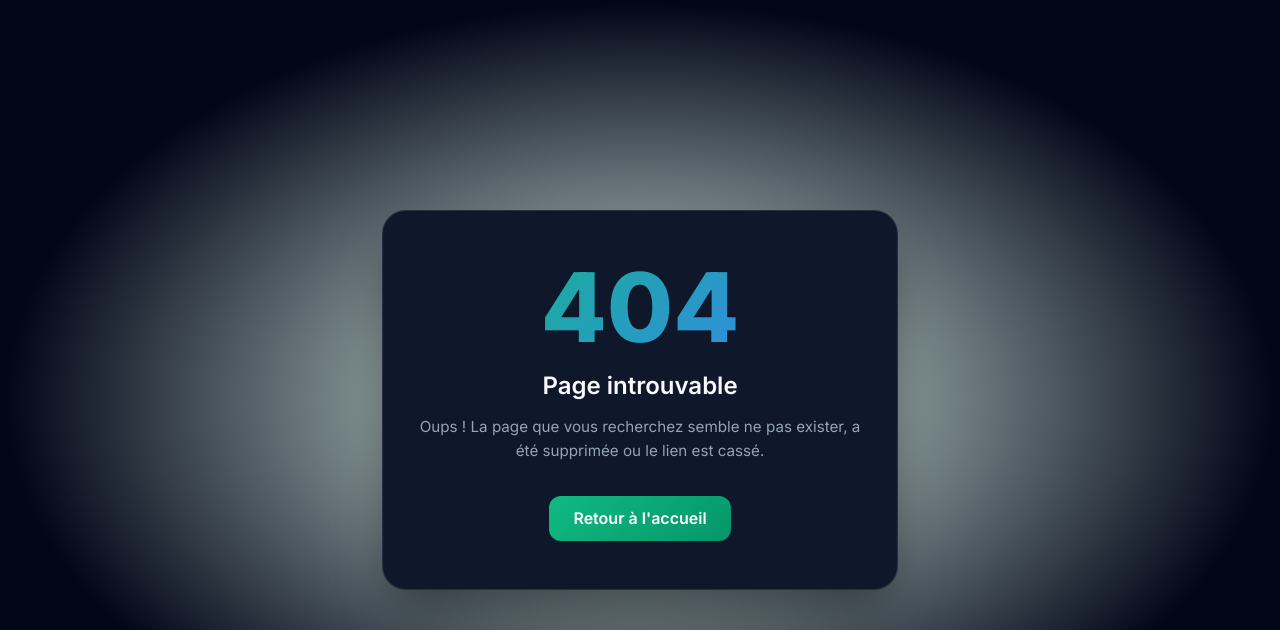
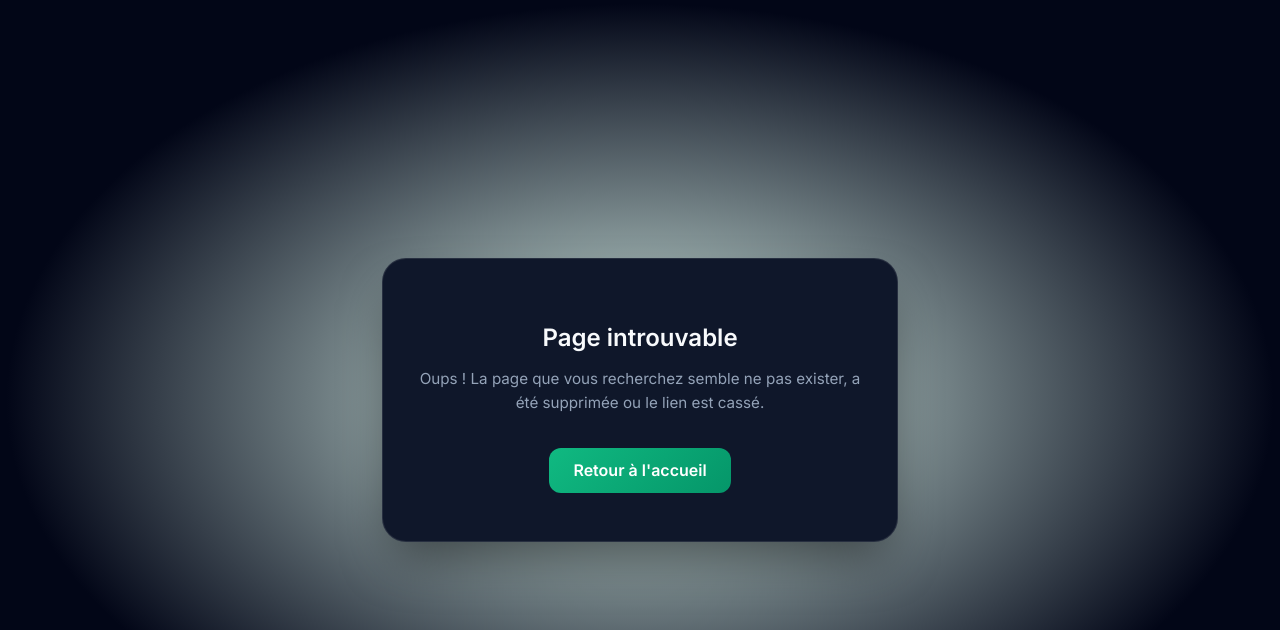
Before and after one commit to Lionel6667/outoubon, a Django app: template templates/404.html in a window 1280 px wide. Shown: the top 630 px of the page. Run offline with Django 4.2, Linux system fonts and the light colour scheme; the template is opened without the code that fills it, so the values that code supplies are empty; data comes from the database, SQL or seed files in the repository.

Commit message:
Update 404.html

```diff
--- a/templates/404.html
+++ b/templates/404.html
@@ -81,7 +81,6 @@
 </head>
 <body>
     <div class="error-container">
-        <h1 class="error-code">404</h1>
         <h2 class="error-title">Page introuvable</h2>
         <p class="error-desc">Oups ! La page que vous recherchez semble ne pas exister, a été supprimée ou le lien est cassé.</p>
         <a href="/" class="btn">Retour à l'accueil</a>
```
